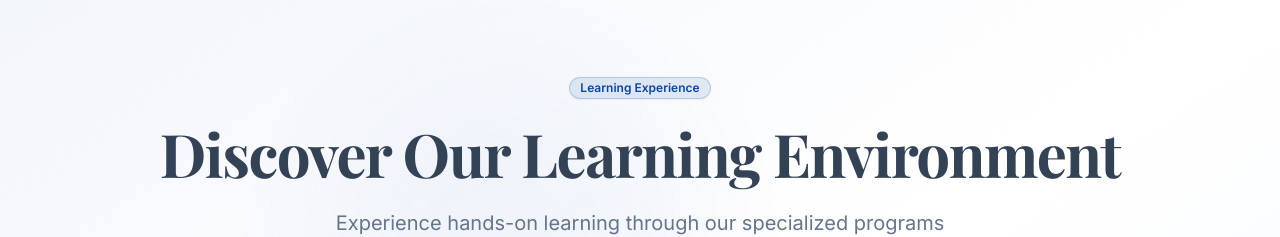
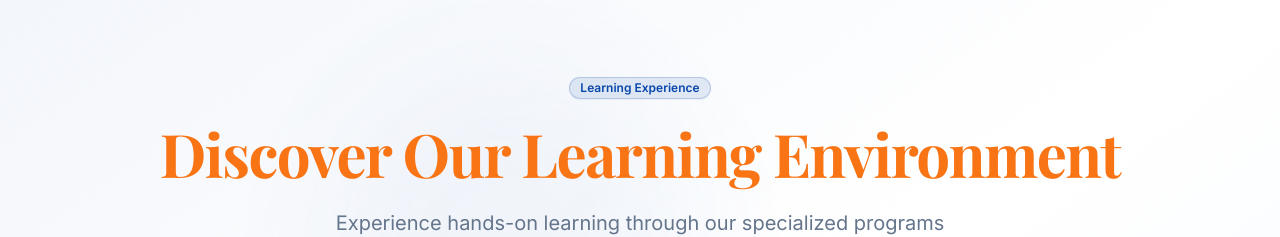
Before and after one commit to jerryplus40/kingskids-gateway-portal-51, a React (Vite) app: page / in a window 1280 px wide. Shown: the part 3660-3897 px from the top of the page. Built offline with nearby package versions, Linux system fonts and the light colour scheme; no server answers.

Commit message:
Change text color

```diff
--- a/src/pages/Index.tsx
+++ b/src/pages/Index.tsx
@@ -679,7 +679,7 @@ const Index = () => {
             <Badge className="mb-6 bg-primary/10 text-primary border-primary/20 shadow-sm hover:shadow-md transition-shadow">
               Learning Experience
             </Badge>
-            <h3 className="text-4xl lg:text-6xl font-display font-bold mb-6 text-foreground leading-tight tracking-tight">
+            <h3 className="text-4xl lg:text-6xl font-display font-bold mb-6 leading-tight tracking-tight" style={{ color: 'hsl(var(--school-orange))' }}>
               Discover Our Learning Environment
             </h3>
             <p className="text-xl text-muted-foreground max-w-3xl mx-auto leading-relaxed">
```
